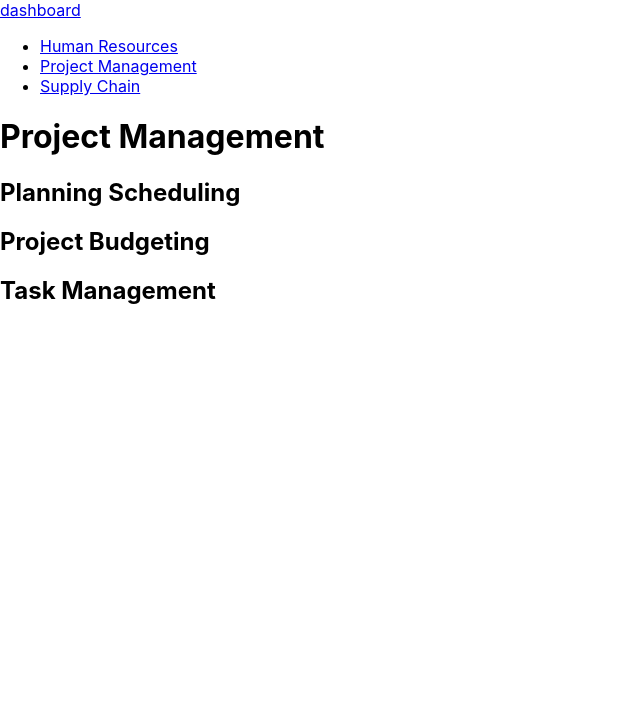
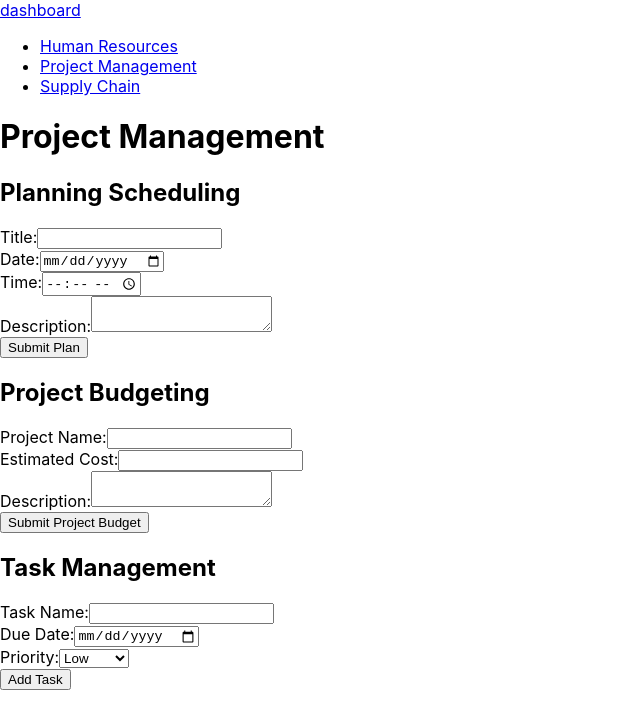
Before and after one commit to v1nss/enterprise-resource-planning, a React (Create React App) app: page /project-manegament in a window 1280 px wide. Shown: the top 728 px of the page, without its empty margins (0-640 px from the left). Built offline with nearby package versions, Linux system fonts and the light colour scheme.

Commit message:
project management logic initialized

```diff
--- a/src/components/HumanResources/EmployeeInformation.js
+++ b/src/components/HumanResources/EmployeeInformation.js
@@ -1,53 +1,53 @@
-import React, { useState } from 'react';
+import React, { useContext } from 'react';
+import { EmployeeContext } from '../../pages/HumanResources';
 
 const EmployeeInformation = () => {
-  // State for employee information
-  const [employeeData, setEmployeeData] = useState({
+  const { employees, addEmployee, setEmployees } = useContext(EmployeeContext); // Correct usage of useContext
+  const [employeeData, setEmployeeData] = React.useState({
     name: '',
     position: '',
     department: '',
     salary: '',
   });
 
-  // Handle input changes
   const handleInputChange = (e) => {
     const { name, value } = e.target;
     setEmployeeData({ ...employeeData, [name]: value });
   };
 
-  // Handle form submission
   const handleSubmit = (e) => {
     e.preventDefault();
-    // You can perform any action with the employeeData here, like sending it to a server
     console.log('Employee Data:', employeeData);
+    addEmployee(employeeData);
+    setEmployeeData({
+      name: '',
+      position: '',
+      department: '',
+      salary: '',
+    });
+  };
+
+  const handleDelete = (name) => {
+
+    const updatedEmployees = employees.filter((employee) => employee.name !== name);
+    setEmployees(updatedEmployees);
   };
 
   return (
     <div>
       <h2>Employee Information</h2>
-      <form onSubmit={handleSubmit}>
-        <label>
-          Name:
-          <input type="text" name="name" value={employeeData.name} onChange={handleInputChange} />
-        </label>
-        <br />
-        <label>
-          Position:
-          <input type="text" name="position" value={employeeData.position} onChange={handleInputChange} />
-        </label>
-        <br />
-        <label>
-          Department:
-          <input type="text" name="department" value={employeeData.department} onChange={handleInputChange} />
-        </label>
-        <br />
-        <label>
-          Salary:
-          <input type="text" name="salary" value={employeeData.salary} onChange={handleInputChange} />
-        </label>
-        <br />
-        <button type="submit">Submit</button>
-      </form>
+
+      <div>
+        <h3>Employee List:</h3>
+        <ul>
+          {employees.map((employee, index) => (
+            <li key={index}>
+              {employee.name} -{' '}
+              <button onClick={() => handleDelete(employee.name)}>Delete</button>
+            </li>
+          ))}
+        </ul>
+      </div>
     </div>
   );
 };
--- a/src/components/HumanResources/TimeAttendance.js
+++ b/src/components/HumanResources/TimeAttendance.js
@@ -1,9 +1,49 @@
-import React from 'react';
+import React, { useContext, useState } from 'react';
+import { EmployeeContext } from '../../pages/HumanResources';
 
 const TimeAttendance = () => {
+  const { employees, setEmployees } = useContext(EmployeeContext);
+  const [selectedEmployee, setSelectedEmployee] = useState('');
+
+  const handleEmployeeChange = (e) => {
+    setSelectedEmployee(e.target.value);
+  };
+
+  const markAttendance = () => {
+    if (selectedEmployee) {
+      const currentTime = new Date();
+
+      setEmployees((prevEmployees) =>
+        prevEmployees.map((employee) =>
+          employee.name === selectedEmployee
+            ? { ...employee, attendanceTime: currentTime.toLocaleTimeString() }
+            : employee
+        )
+      );
+
+      console.log(`Attendance Marked at ${currentTime.toLocaleTimeString()} for ${selectedEmployee}`);
+    } else {
+      alert('Please select an employee before marking attendance.');
+    }
+  };
+
   return (
     <div>
       <h2>Time Attendance</h2>
+
+
+      <button onClick={markAttendance}>Mark Attendance</button>
+
+      <div>
+        <h3>Employee List with Attendance Time:</h3>
+        <ul>
+          {employees.map((employee) => (
+            <li key={employee.name}>
+              {employee.name} - Attendance Time: {employee.attendanceTime || 'Not Marked'}
+            </li>
+          ))}
+        </ul>
+      </div>
     </div>
   );
 };
--- a/src/components/ProjectManagement/PlanningScheduling.js
+++ b/src/components/ProjectManagement/PlanningScheduling.js
@@ -1,9 +1,58 @@
-import React from 'react';
+import React, { useState } from 'react';
 
 const PlanningScheduling = () => {
+  const [plan, setPlan] = useState({
+    title: '',
+    date: '',
+    time: '',
+    description: '',
+  });
+
+  const handleInputChange = (e) => {
+    const { name, value } = e.target;
+    setPlan({ ...plan, [name]: value });
+  };
+
+  const handleSubmit = (e) => {
+    e.preventDefault();
+    // You can perform actions with the plan data, such as saving it to a database
+    console.log('Plan Data:', plan);
+    // Add additional logic here based on your requirements
+    // Clear the form after submission
+    setPlan({
+      title: '',
+      date: '',
+      time: '',
+      description: '',
+    });
+  };
+
   return (
     <div>
       <h2>Planning Scheduling</h2>
+      <form onSubmit={handleSubmit}>
+        <label>
+          Title:
+          <input type="text" name="title" value={plan.title} onChange={handleInputChange} />
+        </label>
+        <br />
+        <label>
+          Date:
+          <input type="date" name="date" value={plan.date} onChange={handleInputChange} />
+        </label>
+        <br />
+        <label>
+          Time:
+          <input type="time" name="time" value={plan.time} onChange={handleInputChange} />
+        </label>
+        <br />
+        <label>
+          Description:
+          <textarea name="description" value={plan.description} onChange={handleInputChange} />
+        </label>
+        <br />
+        <button type="submit">Submit Plan</button>
+      </form>
     </div>
   );
 };
--- a/src/components/ProjectManagement/ProjectBudgeting.js
+++ b/src/components/ProjectManagement/ProjectBudgeting.js
@@ -1,9 +1,65 @@
-import React from 'react';
+import React, { useState } from 'react';
 
 const ProjectBudgeting = () => {
+  const [projectBudget, setProjectBudget] = useState({
+    projectName: '',
+    estimatedCost: '',
+    description: '',
+  });
+
+  const handleInputChange = (e) => {
+    const { name, value } = e.target;
+    setProjectBudget({ ...projectBudget, [name]: value });
+  };
+
+  const handleSubmit = (e) => {
+    e.preventDefault();
+    // You can perform actions with the project budget data, such as saving it to a database
+    console.log('Project Budget Data:', projectBudget);
+    // Add additional logic here based on your requirements
+    // Clear the form after submission
+    setProjectBudget({
+      projectName: '',
+      estimatedCost: '',
+      description: '',
+    });
+  };
+
   return (
     <div>
       <h2>Project Budgeting</h2>
+      <form onSubmit={handleSubmit}>
+        <label>
+          Project Name:
+          <input
+            type="text"
+            name="projectName"
+            value={projectBudget.projectName}
+            onChange={handleInputChange}
+          />
+        </label>
+        <br />
+        <label>
+          Estimated Cost:
+          <input
+            type="text"
+            name="estimatedCost"
+            value={projectBudget.estimatedCost}
+            onChange={handleInputChange}
+          />
+        </label>
+        <br />
+        <label>
+          Description:
+          <textarea
+            name="description"
+            value={projectBudget.description}
+            onChange={handleInputChange}
+          />
+        </label>
+        <br />
+        <button type="submit">Submit Project Budget</button>
+      </form>
     </div>
   );
 };
--- a/src/components/ProjectManagement/TaskManagement.js
+++ b/src/components/ProjectManagement/TaskManagement.js
@@ -1,9 +1,65 @@
-import React from 'react';
+import React, { useState } from 'react';
 
 const TaskManagement = () => {
+  const [taskData, setTaskData] = useState({
+    taskName: '',
+    dueDate: '',
+    priority: 'Low', // Default priority
+  });
+
+  const handleInputChange = (e) => {
+    const { name, value } = e.target;
+    setTaskData({ ...taskData, [name]: value });
+  };
+
+  const handleSubmit = (e) => {
+    e.preventDefault();
+    // You can perform actions with the task data, such as saving it to a database
+    console.log('Task Data:', taskData);
+    // Add additional logic here based on your requirements
+    // Clear the form after submission
+    setTaskData({
+      taskName: '',
+      dueDate: '',
+      priority: 'Low',
+    });
+  };
+
   return (
     <div>
       <h2>Task Management</h2>
+      <form onSubmit={handleSubmit}>
+        <label>
+          Task Name:
+          <input
+            type="text"
+            name="taskName"
+            value={taskData.taskName}
+            onChange={handleInputChange}
+          />
+        </label>
+        <br />
+        <label>
+          Due Date:
+          <input
+            type="date"
+            name="dueDate"
+            value={taskData.dueDate}
+            onChange={handleInputChange}
+          />
+        </label>
+        <br />
+        <label>
+          Priority:
+          <select name="priority" value={taskData.priority} onChange={handleInputChange}>
+            <option value="Low">Low</option>
+            <option value="Medium">Medium</option>
+            <option value="High">High</option>
+          </select>
+        </label>
+        <br />
+        <button type="submit">Add Task</button>
+      </form>
     </div>
   );
 };
--- a/src/components/SupplyChain/InventoryManagement.js
+++ b/src/components/SupplyChain/InventoryManagement.js
@@ -1,4 +1,4 @@
-import React, { useState, useEffect } from "react";
+import React, { useState } from "react";
 
 import { FiTrash } from "react-icons/fi";
 import { FiCheck } from "react-icons/fi";
@@ -9,14 +9,8 @@ const InventoryManagement = () => {
   const [newExpense, setNewExpense] = useState("");
   const [newQuantity, setNewQuantity] = useState("");
   const [newPrice, setNewPrice] = useState("");
-  const [newTotalPrice, setNewTotalPrice] = useState("");
-  const [completedTodos, setCompletedTodos] = useState([]);
-  const [isCompletedScreen, setIsCompletedScreen] = useState(false);
+  const [, setNewTotalPrice] = useState("");
   const [, setIsEditingTodo] = useState(false);
-  const [newEditedTodoTitle, setNewEditedTodoTitle] = useState("");
-  const [newEditedDescription, setNewEditedDescription] = useState("");
-  const [editingTodoIndex, setEditingTodoIndex] = useState(null);
-
 
   const handleSum = () => {
     let updatedExpenseArr = [...allExpense];
@@ -102,7 +96,6 @@ const InventoryManagement = () => {
             type="button"
             onClick={() => {
               handleAddNewExpense();
-
             }}
           >
             Add
@@ -131,14 +124,8 @@ const InventoryManagement = () => {
                   className="icon"
                   onClick={() => {
                     setIsEditingTodo(true);
-                    setEditingTodoIndex(index);
                   }}
                 />
-                {/* <FiCheck
-                  title="Completed?"
-                  className="check-icon"
-                  onClick={() => handleComplete(index)}
-                /> */}
               </div>
             </div>
           ))}
```
Also changed, not shown: src/components/HumanResources/PayrollProcessing.js (+45 -4 lines), src/pages/HumanResources.js (+58 -16 lines).
